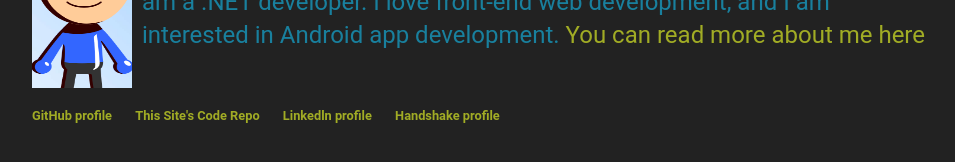
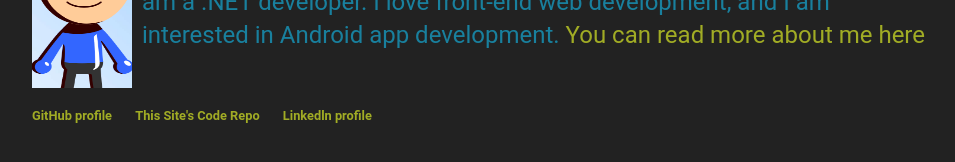
Before and after one commit to acow19/acow19.github.io, a Jekyll site: the page built from index.html, in a window 1280 px wide. Shown: the part 339-501 px from the top of the page, without its empty margins (160-1115 px from the left). Built offline with Jekyll 4.4.1, drawn with Linux system fonts in a browser that asks for light colours.

Commit message:
Removed irrelevant profile

```diff
--- a/_layouts/default.html
+++ b/_layouts/default.html
@@ -25,7 +25,6 @@
                     <li><a href="https://github.com/acow19" target="_blank">GitHub profile</a></li>
                     <li><a href="https://github.com/acow19/acow19.github.io" target="_blank">This Site's Code Repo</a></li>
                     <li><a href="https://www.linkedin.com/in/andrew-cowick-343b16171/" target="_blank">Linkedln profile</a></li>
-                    <li><a href="https://gcsu.joinhandshake.com/users/13416605" target="_blank">Handshake profile</a></li>
                 </ul>
             </footer>
 
```
